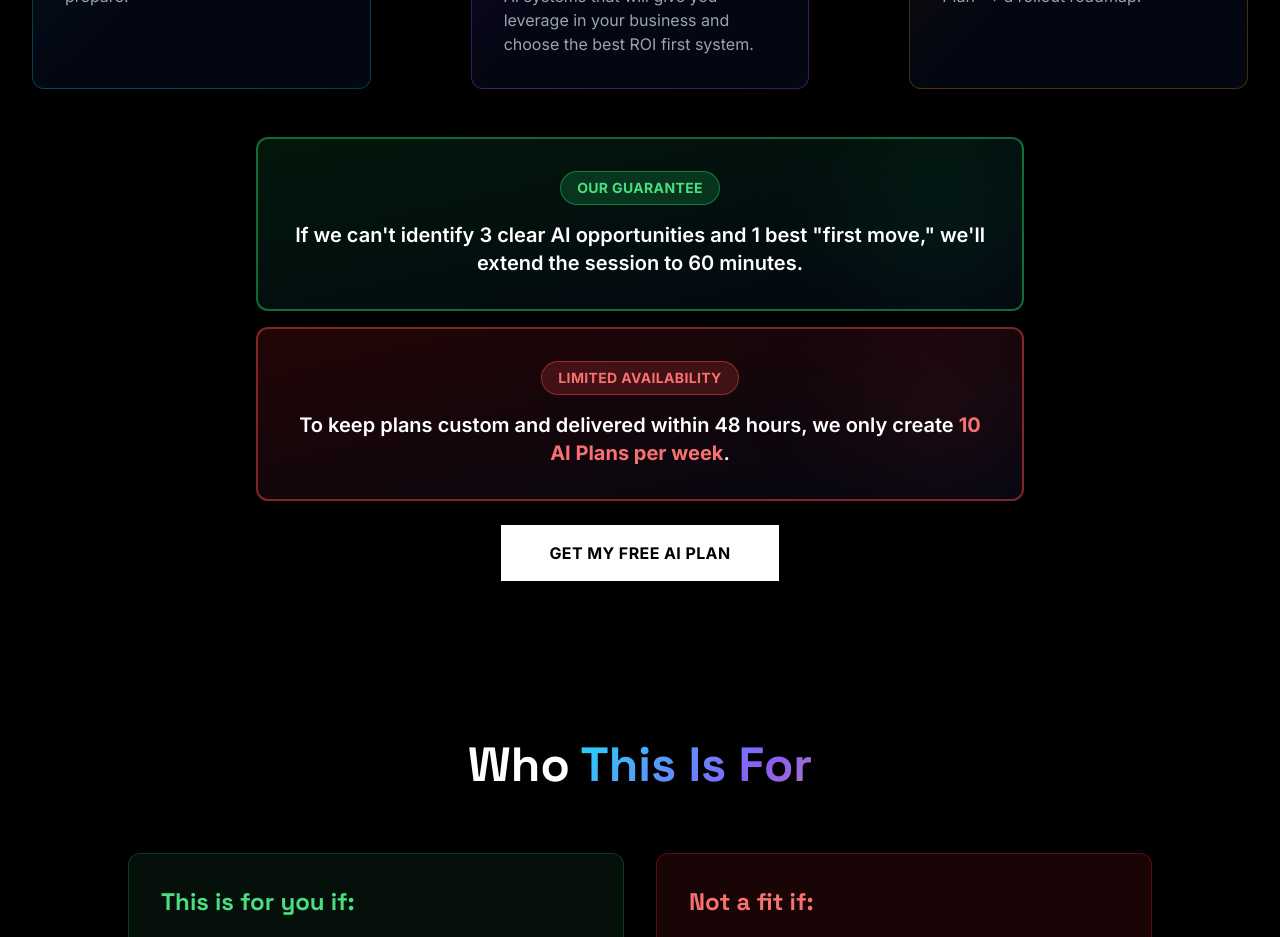
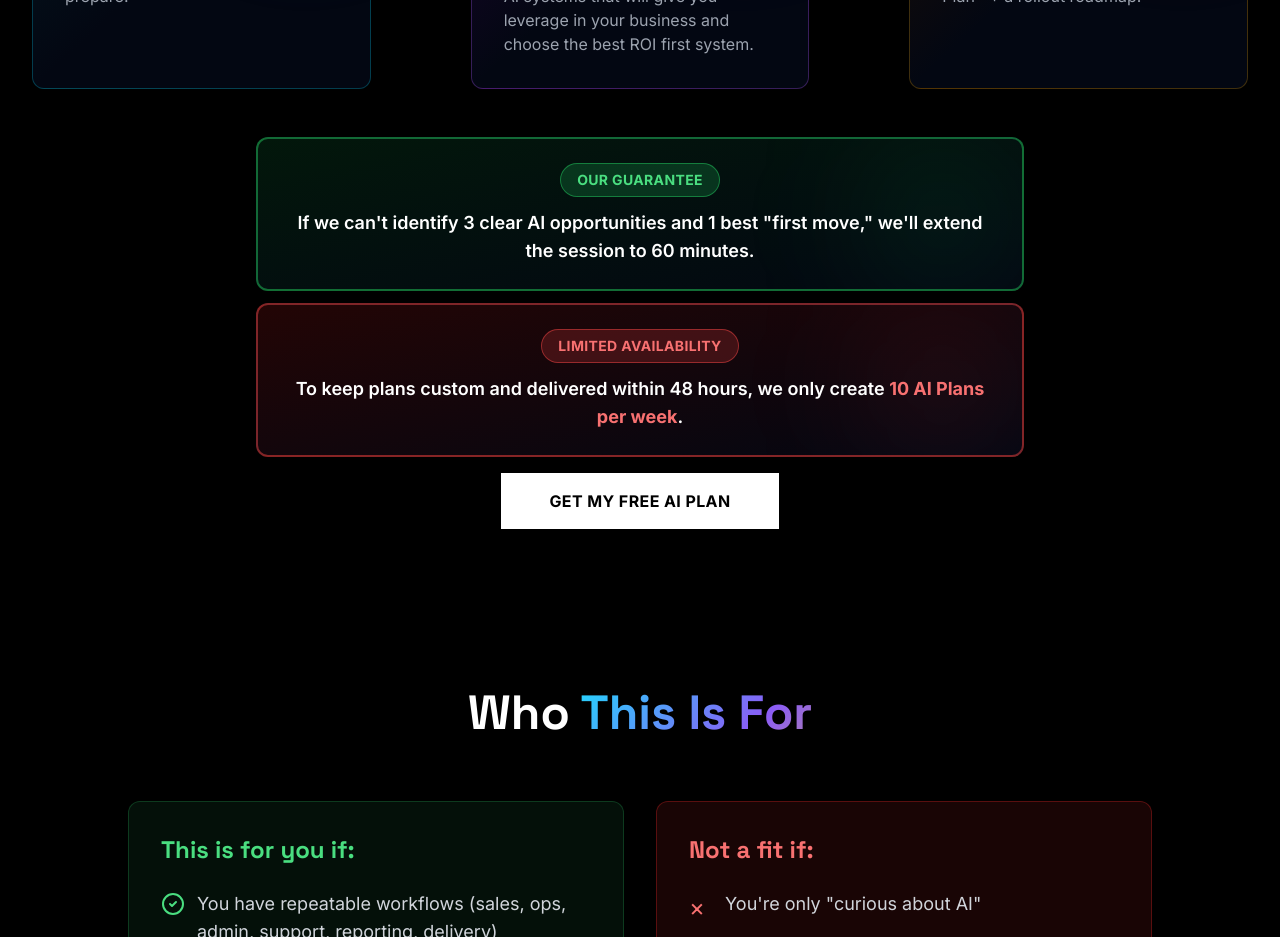
Before and after one commit to iliyanivanovmp-stack/free-ai-revenue-and-savings-plan, a Next.js app: page / in a window 1280 px wide. Shown: the part 2680-3617 px from the top of the page. Built offline with nearby package versions, Linux system fonts and the light colour scheme; no server answers.

Commit message:
Updated page.tsx

```diff
--- a/app/page.tsx
+++ b/app/page.tsx
@@ -370,31 +370,31 @@ export default function Home() {
             </div>
           </div>
 
-          <div className="text-center space-y-6">
-            <div className="space-y-4 max-w-3xl mx-auto">
-              <div className="relative bg-gradient-to-br from-green-950/50 to-gray-950 border-2 border-green-500/50 rounded-xl p-8 overflow-hidden group hover:border-green-500 transition-all">
+          <div className="text-center space-y-4">
+            <div className="space-y-3 max-w-3xl mx-auto">
+              <div className="relative bg-gradient-to-br from-green-950/50 to-gray-950 border-2 border-green-500/50 rounded-xl p-6 overflow-hidden group hover:border-green-500 transition-all">
                 <div className="absolute top-0 right-0 w-40 h-40 bg-green-500/10 rounded-full blur-3xl group-hover:bg-green-500/20 transition-all"></div>
                 <div className="relative">
-                  <div className="flex items-center justify-center mb-4">
+                  <div className="flex items-center justify-center mb-3">
                     <div className="bg-green-500/20 border border-green-500/50 text-green-400 font-bold text-sm px-4 py-1.5 rounded-full uppercase tracking-wide">
                       Our Guarantee
                     </div>
                   </div>
-                  <p className="text-white text-xl font-semibold text-center">
+                  <p className="text-white text-lg font-semibold text-center">
                     If we can't identify 3 clear AI opportunities and 1 best "first move," we'll extend the session to 60 minutes.
                   </p>
                 </div>
               </div>
 
-              <div className="relative bg-gradient-to-br from-red-950/50 to-gray-950 border-2 border-red-500/50 rounded-xl p-8 overflow-hidden group hover:border-red-500 transition-all">
+              <div className="relative bg-gradient-to-br from-red-950/50 to-gray-950 border-2 border-red-500/50 rounded-xl p-6 overflow-hidden group hover:border-red-500 transition-all">
                 <div className="absolute top-0 right-0 w-40 h-40 bg-red-500/10 rounded-full blur-3xl group-hover:bg-red-500/20 transition-all"></div>
                 <div className="relative">
-                  <div className="flex items-center justify-center mb-4">
+                  <div className="flex items-center justify-center mb-3">
                     <div className="bg-red-500/20 border border-red-500/50 text-red-400 font-bold text-sm px-4 py-1.5 rounded-full uppercase tracking-wide">
                       Limited Availability
                     </div>
                   </div>
-                  <p className="text-white text-xl font-semibold text-center">
+                  <p className="text-white text-lg font-semibold text-center">
                     To keep plans custom and delivered within 48 hours, we only create <span className="text-red-400 font-bold">10 AI Plans per week</span>.
                   </p>
                 </div>
```
